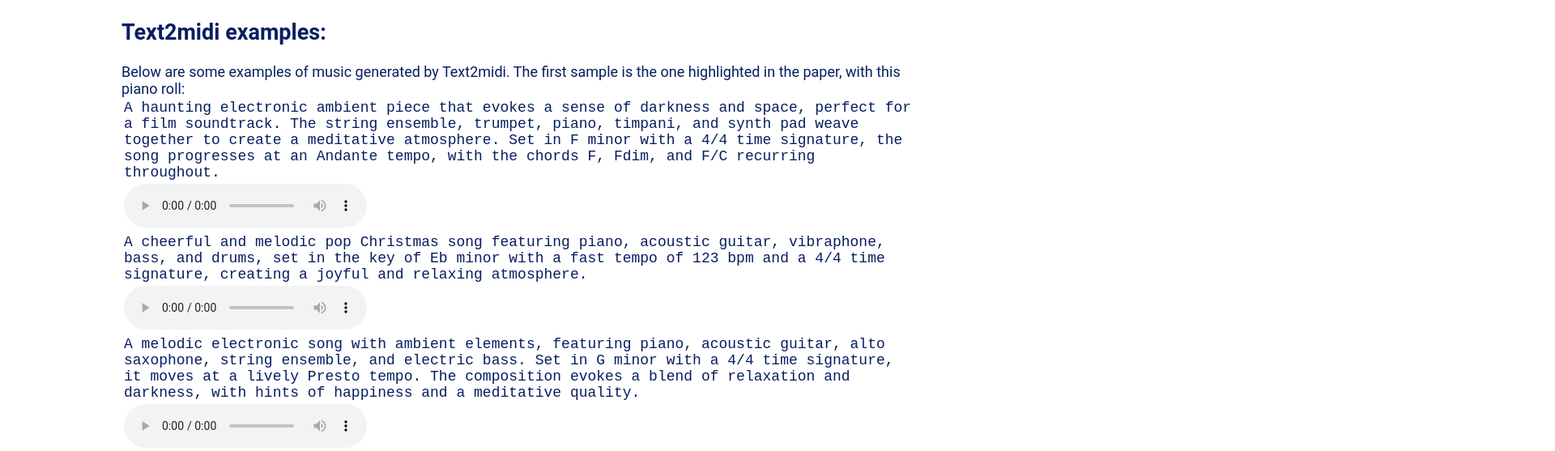
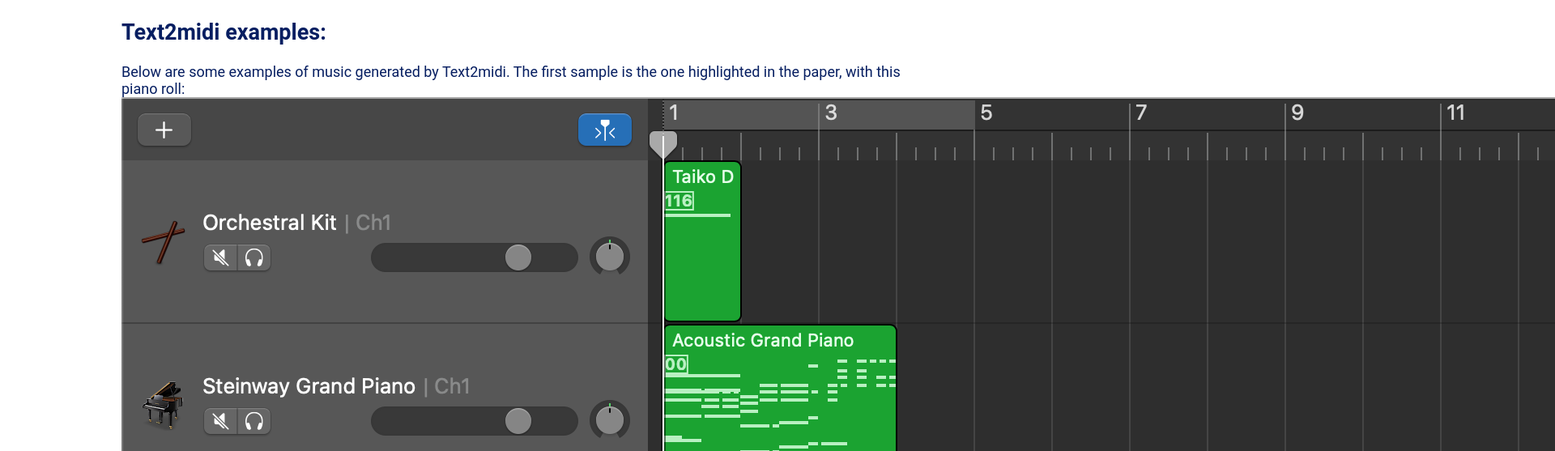
Before and after one commit to aaaisubmission25/text2midi, a plain HTML site: page index.html in a window 1280 px wide. Shown: the part 660-1217 px from the top of the page at 81% size, 1920 px wide, since content can reach past the window. Drawn offline with nearby package versions, Linux system fonts and the light colour scheme; some packages are replaced by stand-ins of ours.

Commit message:
Update index.html

```diff
--- a/index.html
+++ b/index.html
@@ -73,6 +73,8 @@
 </h2>
 
 Below are some examples of music generated by Text2midi. The first sample is the one highlighted in the paper, with this piano roll:
+
+<img src="images/piano_4.png" alt="Piano roll">
 
 <table class="table" align="center" style="table-layout: fixed;word-break:break-word">
   <tbody>
```
